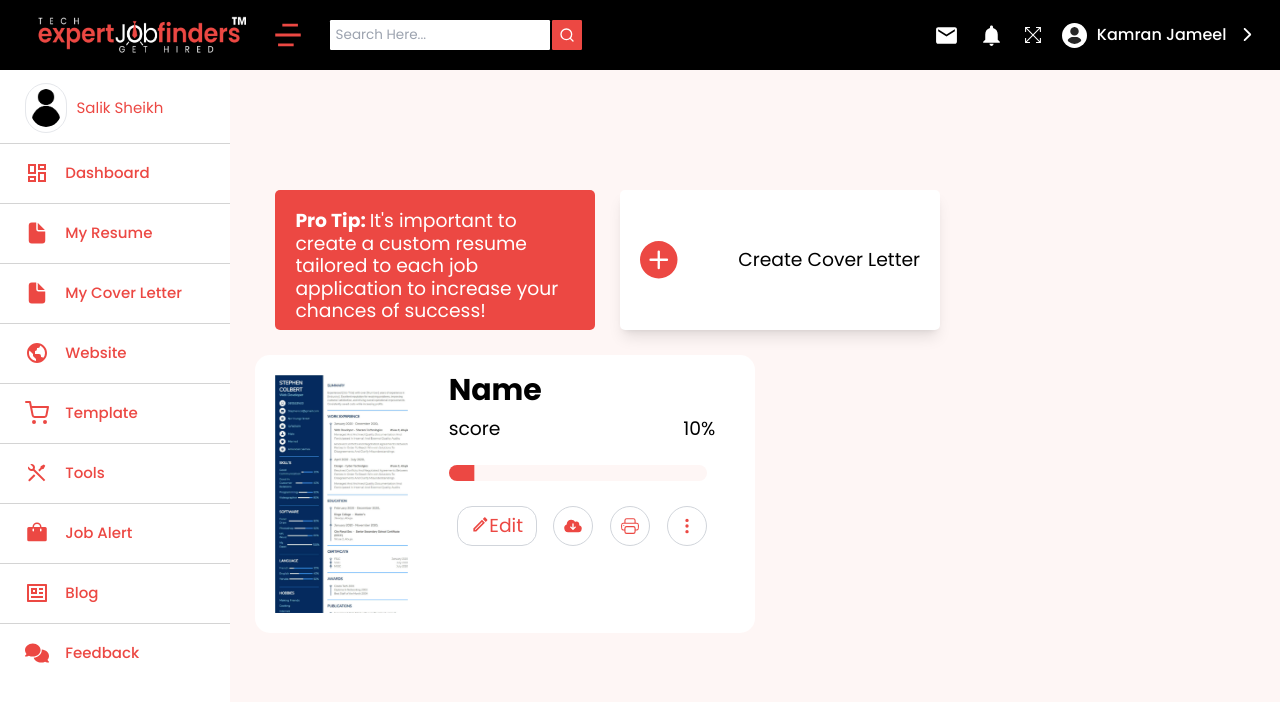
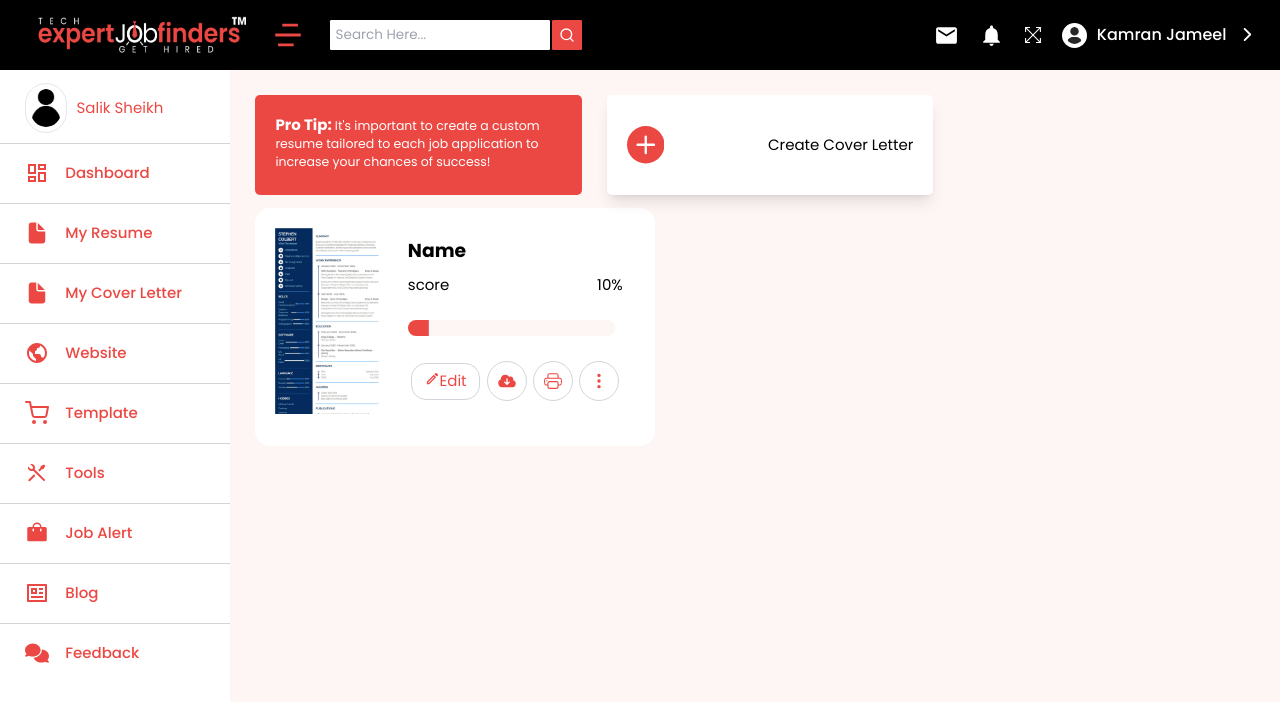
Before and after one commit to RizwanAhmed3000/Tech-expert-job-finders-frontend, a React (Vite) app in the folder client/: page /app/coverletter in a window 1280 px wide. Shown: the top 702 px of the page. Built offline with nearby package versions, Linux system fonts and the light colour scheme.

Commit message:
FeedBack Page done

```diff
--- a/client/package.json
+++ b/client/package.json
@@ -15,6 +15,7 @@
     "@mui/icons-material": "^5.15.18",
     "@mui/material": "^5.15.18",
     "@reduxjs/toolkit": "^2.2.5",
+    "@tinymce/tinymce-react": "^5.0.1",
     "axios": "^1.7.2",
     "bootstrap": "^5.3.3",
     "country-list": "^2.3.0",
--- a/client/src/App.jsx
+++ b/client/src/App.jsx
@@ -36,6 +36,7 @@ import BlogsPage from "./pages/Dashboard/BlogsPage";
 import JobsAlert from "./pages/Dashboard/JobsAlert";
 
 import ResumeForm from "./components/Dashboard/ResumeForm";
+import DashFeedback from "./pages/Dashboard/DashFeedback";
 
 const AuthenticatedRoutes = () => {
   return (
@@ -178,6 +179,10 @@ const router = createBrowserRouter([
         path: "/app/jobsalert",
         element: <JobsAlert />,
       },
+      {
+        path: "/app/feedback",
+        element: <DashFeedback />,
+      },
     ],
   },
 ]);
--- a/client/src/components/Dashboard/CreateButton.jsx
+++ b/client/src/components/Dashboard/CreateButton.jsx
@@ -5,10 +5,10 @@ const CreateButton = ({ btnText, isModalOpen, setIsModalOpen }) => {
   return (
     <div
       onClick={() => setIsModalOpen(true)}
-      className="flex w-2/6 h-56 m-10 items-center justify-between p-8 bg-white rounded-lg shadow-lg"
+      className="flex w-2/6 h-full m-10 items-center justify-between p-8 bg-white rounded-lg shadow-lg"
     >
       <BsFillPlusCircleFill className="text-theme-red text-6xl" />
-      <span className="text-3xl"> {btnText}</span>
+      <span className="text-2xl"> {btnText}</span>
     </div>
   );
 };
--- a/client/src/components/Dashboard/DashUserResumeCard.jsx
+++ b/client/src/components/Dashboard/DashUserResumeCard.jsx
@@ -9,24 +9,24 @@ import { BsThreeDotsVertical } from "react-icons/bs";
 const DashUserResumeCard = ({ cardName }) => {
   const [progressTop, setProgressTop] = useState("");
   return (
-    <div className="p-8 max-w-[50%] flex bg-white rounded-3xl">
+    <div className="p-8 max-w-[40%] flex bg-white rounded-3xl ">
       {/* Image */}
-      <div className="w-1/3">
+      <div className="w-1/3 ">
         <img src={cardImg} alt="" className="w-full" />
       </div>
 
       {/* Side Content */}
-      <div className=" w-2/3 px-8 ">
-        <h1 className="text-5xl font-bold">{cardName}</h1>
-        <div className="text-3xl flex justify-between py-5">
+      <div className=" w-2/3 p-5 ">
+        <h1 className="text-3xl font-bold">{cardName}</h1>
+        <div className="text-2xl flex justify-between py-5">
           <span>score</span>
           <span>{progressTop || 10}%</span>
         </div>
         <div className="py-5  ">
           <LinearWithValueLabel setProgressTop={setProgressTop} />
         </div>
-        <div className="text-theme-red flex items-center justify-around my-5 text-3xl w-full ">
-          <div className="relativ hover:cursor-pointer group ">
+        <div className="text-theme-red flex items-center justify-around my-5 text-2xl w-full">
+          <div className="relative hover:cursor-pointer group ">
             <p className="flex  border border-gray-300 py-3 px-5 rounded-3xl group-hover:underline">
               <MdOutlineEdit />
               Edit
--- a/client/src/pages/Dashboard/DashCoverLetter.jsx
+++ b/client/src/pages/Dashboard/DashCoverLetter.jsx
@@ -4,12 +4,12 @@ import DashUserResumeCard from "../../components/Dashboard/DashUserResumeCard";
 
 const DashCoverLetter = () => {
   return (
-    <div className="min-w-[80%] pt-[7rem] flex-1 bg-coral-light m-10">
-      <div className="flex  px-8 items-center">
-        <div className="bg-theme-red w-2/6 h-56  p-8 rounded-lg">
-          <p className="text-3xl text-white">
+    <div className="flex-1 bg-coral-light m-10">
+      <div className="flex pr-8 items-center h-[10rem]  mb-5">
+        <div className="bg-theme-red w-2/6 p-8 h-full rounded-lg">
+          <p className="text-xl text-white">
             {" "}
-            <span className="text-3xl font-bold">Pro Tip: </span> It's important
+            <span className="text-2xl font-bold">Pro Tip: </span> It's important
             to create a custom resume tailored to each job application to
             increase your chances of success!
           </p>
--- /dev/null
+++ b/client/src/pages/Dashboard/DashFeedback.jsx
@@ -0,0 +1,72 @@
+import React from "react";
+import { IoIosChatbubbles } from "react-icons/io";
+import { Editor } from "@tinymce/tinymce-react";
+
+const DashFeedback = () => {
+  return (
+    <div className="bg-white m-10 mr-32 rounded-lg">
+      {/* Heading */}
+      <div className="border border-slate-300 rounded-t-lg py-3 px-10">
+        <span className="text-3xl">Thank you for your FeedBack</span>
+      </div>
+      {/* Body Section */}
+      <div className="p-10 border border-slate-300">
+        {/* Section Logo and Paragraph */}
+        <div className="flex flex-col justify-center items-center">
+          <IoIosChatbubbles className="my-10 text-9xl text-theme-red" />
+          <p>
+            Should you have face any issue or have any suggestions for us, feel
+            free to contact us, we will get back to you as soon as we can!
+          </p>
+        </div>
+        {/* Feedback SEction */}
+        <div className="flex flex-col">
+          <h1 className="text-3xl font-bold text-theme-red mt-12">
+            Positive feedback
+          </h1>
+          <span className="my-3 text-xl">Subject</span>
+          <input
+            type="text"
+            name="Serach"
+            id="Search"
+            placeholder="Subject"
+            className="  px-[1.5rem] py-[0.75rem] text-[1.35rem] leading-[1.35rem] outline-none rounded-lg border border-slate-300"
+          />
+        </div>
+
+        {/* Message Section */}
+
+        <div className="mt-5 mb-3">
+          <span className="text-xl">Message</span>
+          <div>
+            <Editor
+              apiKey="ar9rz3ek138ri8zqmmjy1ver1c4xksfbzi3illv7sk37tojq"
+              init={{
+                plugins:
+                  "anchor autolink charmap codesample image link advlist lists media searchreplace table visualblocks wordcount checklist mediaembed casechange export formatpainter pageembed linkchecker a11ychecker tinymcespellchecker permanentpen powerpaste advtable advcode editimage advtemplate mentions tinycomments tableofcontents footnotes mergetags autocorrect typography inlinecss markdown preview",
+                toolbar:
+                  " bold italic underline remove razer alignleft aligncenter alignright alignjustify outdent indent unorderlist  numlist bullist unordered",
+                menubar: false,
+                tinycomments_mode: "embedded",
+                tinycomments_author: "Author name",
+                mergetags_list: [
+                  { value: "First.Name", title: "First Name" },
+                  { value: "Email", title: "Email" },
+                ],
+                ai_request: (request, respondWith) =>
+                  respondWith.string(() =>
+                    Promise.reject("See docs to implement AI Assistant")
+                  ),
+                content_style:
+                  ".tox-tinymce { border: 1px solid #ddd; padding: 10px; border-radius: 0px; }",
+              }}
+              initialValue="Insert content form administration panel"
+            />
+          </div>
+        </div>
+      </div>
+    </div>
+  );
+};
+
+export default DashFeedback;
--- a/client/src/pages/Dashboard/DashResume.jsx
+++ b/client/src/pages/Dashboard/DashResume.jsx
@@ -8,12 +8,12 @@ const DashResume = () => {
 
   return (
     <>
-      <div className="min-w-[80%] flex-1 bg-coral-light m-10">
-        <div className="flex px-8 items-center">
-          <div className="bg-theme-red w-2/6 h-56  p-8 rounded-lg">
-            <p className="text-3xl text-white">
+      <div className=" flex-1 bg-coral-light m-10">
+        <div className="flex pr-8 items-center h-[10rem]  mb-5">
+          <div className="bg-theme-red w-2/6 p-8 h-full rounded-lg">
+            <p className="text-xl text-white">
               {" "}
-              <span className="text-3xl font-bold">Pro Tip: </span> It's
+              <span className="text-2xl font-bold">Pro Tip: </span> It's
               important to create a custom resume tailored to each job
               application to increase your chances of success!
             </p>
@@ -23,6 +23,7 @@ const DashResume = () => {
             btnText="Create New Resume"
             isModalOpen={isModalOpen}
             setIsModalOpen={setIsModalOpen}
+
           />
         </div>
         <DashUserResumeCard cardName="Name" />
--- a/client/src/pages/Resume.jsx
+++ b/client/src/pages/Resume.jsx
@@ -8,7 +8,7 @@ import ResumeTemplate from "../assets/templates/cv-template-04.png";
 
 const Resume = () => {
   return (
-    <div className="w-full relative">
+    <div className="w-full relative ">
       <div className="resumeCont flex flex-col px-[4%]">
         {/* Content Side 01 */}
         <div className="w-full flex flex-col items-center gap-[0.5rem] mt-[8rem] py-[5rem]">
```
Also changed, not shown: 1 other file (tests, documents, lock files or other folders).
